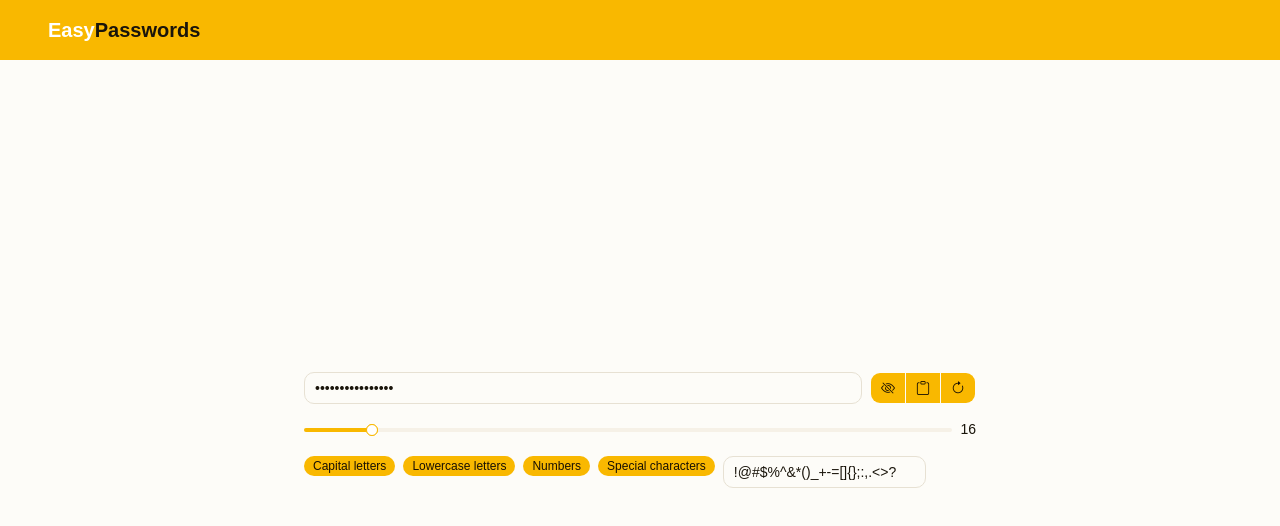
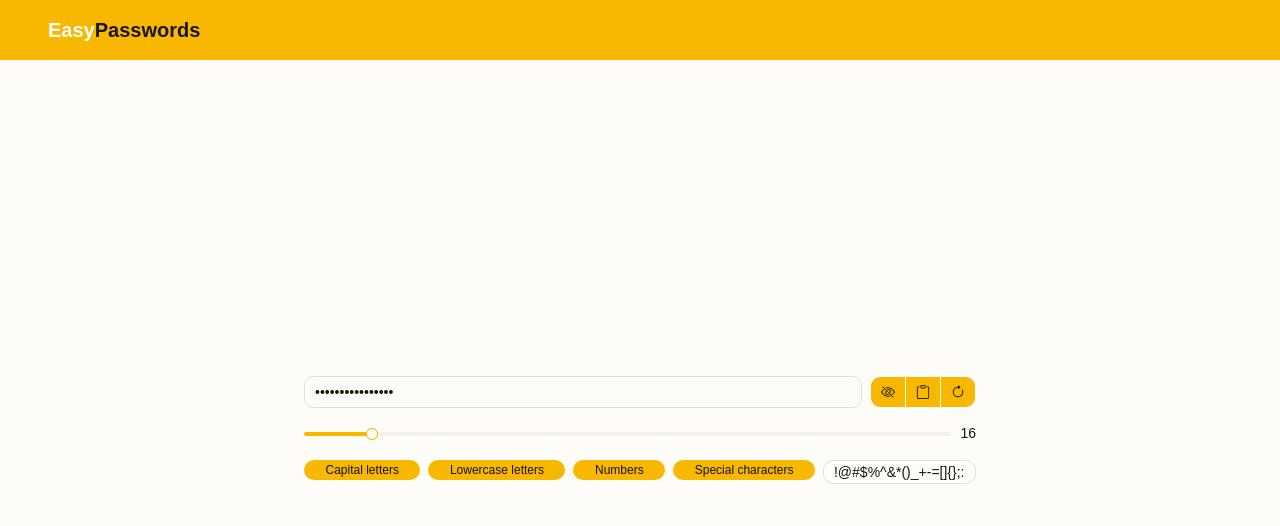
Before and after one commit to TheMineWay/easy-passwords, a React (Vite) app: page / in a window 1280 px wide. Shown: the top 526 px of the page. Built offline with nearby package versions, Linux system fonts and the light colour scheme.

Commit message:
fix: :sparkles: special shars layout

```diff
--- a/src/features/password-generator/components/password-criteria.tsx
+++ b/src/features/password-generator/components/password-criteria.tsx
@@ -72,7 +72,7 @@ export const PasswordCriteria: React.FC<Props> = ({ criteria }) => {
 
       <div className="flex flex-wrap gap-2">
         <Badge
-          className="cursor-pointer select-none"
+          className="cursor-pointer select-none flex-auto"
           variant={includeCapital ? "default" : "outline"}
           onClick={toggleCapitalLettersClick}
         >
@@ -80,7 +80,7 @@ export const PasswordCriteria: React.FC<Props> = ({ criteria }) => {
         </Badge>
 
         <Badge
-          className="cursor-pointer select-none"
+          className="cursor-pointer select-none flex-auto"
           variant={includeLower ? "default" : "outline"}
           onClick={toggleLowerLettersClick}
         >
@@ -88,28 +88,26 @@ export const PasswordCriteria: React.FC<Props> = ({ criteria }) => {
         </Badge>
 
         <Badge
-          className="cursor-pointer select-none"
+          className="cursor-pointer select-none flex-auto"
           variant={includeNumber ? "default" : "outline"}
           onClick={toggleNumbersClick}
         >
           Numbers
         </Badge>
 
-        <div className="flex gap-2">
         <Badge
-                className="cursor-pointer select-none"
+            className="cursor-pointer select-none flex-auto"
             variant={specialChars === null ? 'outline' : 'default'}
             onClick={togglespecialCharsClick}
         >
             Special characters
         </Badge>
         {specialChars !== null && (
-                <Field>
-                    <Input value={specialChars.join('')} onChange={setSpecialCharsValue}/>
+            <Field className="flex-auto max-w-full w-32">
+                <Input aria-label="Special chars" className="h-6" value={specialChars.join('')} onChange={setSpecialCharsValue}/>
             </Field>
         )}
       </div>
     </div>
-    </div>
   );
 };
```
Lines whose indentation alone changed are shown as unchanged.
